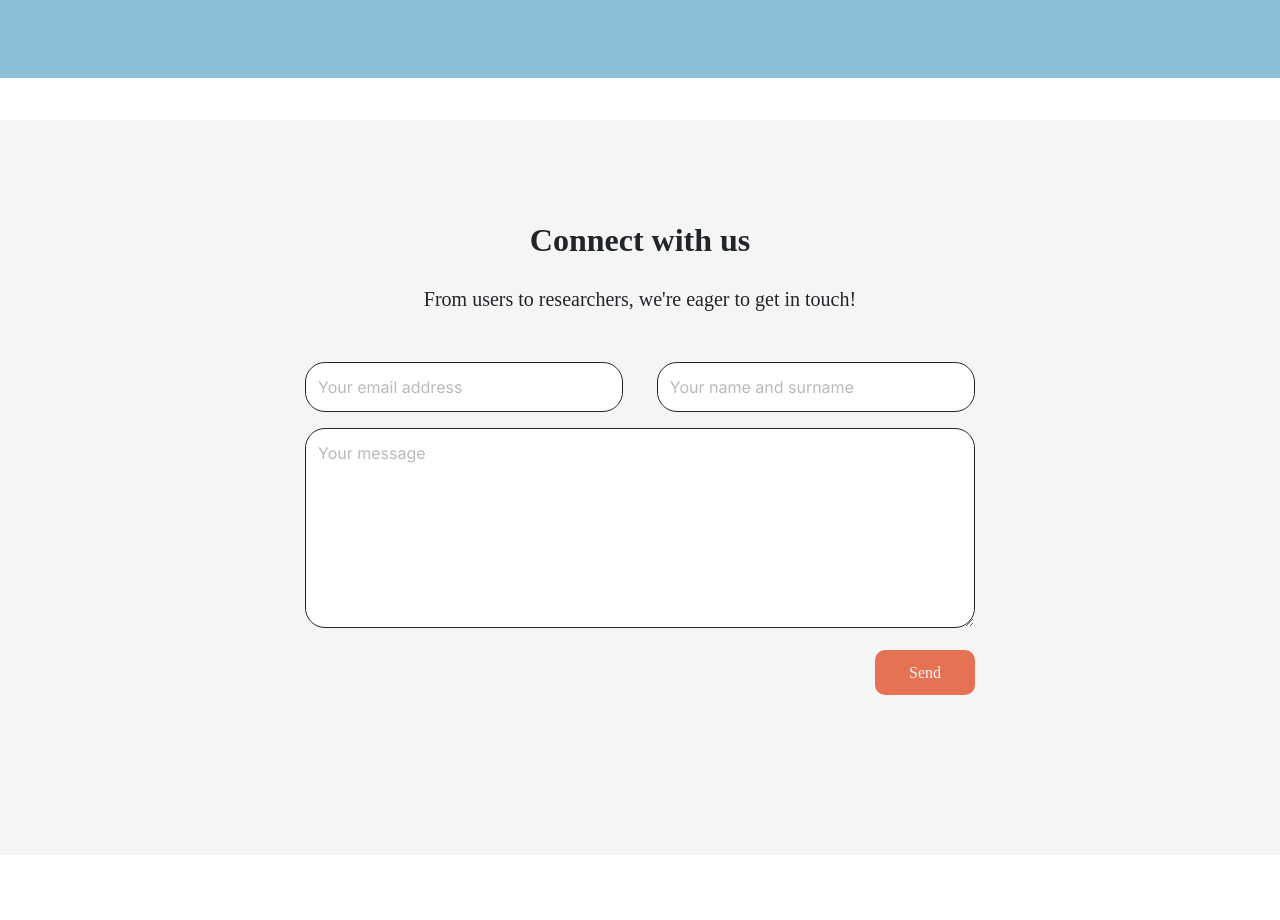
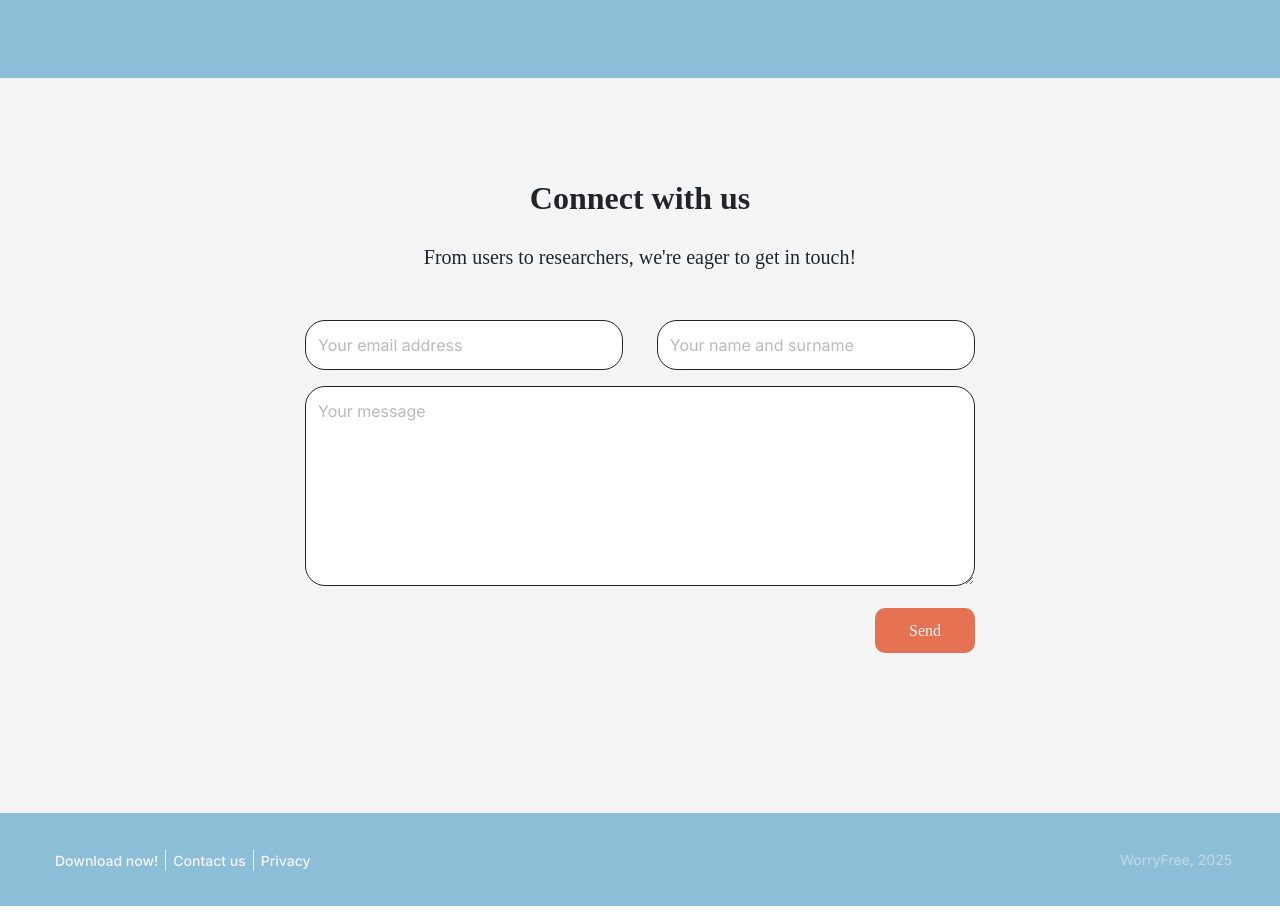
Before and after one commit to irolinski/WorryFreeCBT_web_service, a Next.js app: page / in a window 1280 px wide. Shown: the part 680-1600 px from the top of the page. Built offline with nearby package versions, Linux system fonts and the light colour scheme; a web font is replaced by a local one.

Commit message:
feat: add and configure footer

```diff
--- a/src/app/(home)/page.tsx
+++ b/src/app/(home)/page.tsx
@@ -1,13 +1,17 @@
 import React from "react";
+import Footer from "@/components/Footer";
 import ContactScreen from "@/components/screens/Contact";
 import LandingScreen from "@/components/screens/Landing";
 
 export default function HomePage() {
   return (
     <React.Fragment>
-      <div className="main">
-        <LandingScreen />
-        <ContactScreen />
+      <div className="flex flex-col">
+        <div className="main">
+          <LandingScreen />
+          <ContactScreen />
+        </div>
+        <Footer />
       </div>
     </React.Fragment>
   );
--- a/src/app/globals.scss
+++ b/src/app/globals.scss
@@ -23,14 +23,8 @@ $xxl: 1536px; // '2xl' in tailwind
 
 // all
 
-a {
-  font-weight: 500;
-  color: #646cff;
-  text-decoration: inherit;
-
-  &:hover {
-    color: #535bf2;
-  }
+html {
+  scroll-behavior: smooth;
 }
 
 body {
@@ -53,7 +47,8 @@ h3 {
   font-family: Kodchasan;
 }
 
-button {
+button,
+a {
   transition: 0.2s;
   &:hover,
   &:active {
@@ -94,8 +89,8 @@ button {
   min-height: 100%;
   overflow: hidden;
 
-  @media (min-width: $xl) {
-    min-height: 800px;
+  @media (min-width: $xxl) {
+    min-height: 1080px;
   }
 }
 
@@ -469,3 +464,56 @@ button {
     }
   }
 }
+
+.footer {
+  display: flex;
+  flex-direction: row;
+  justify-content: space-between;
+  align-items: center;
+  padding: 0 1em 0 1em;
+  bottom: 0;
+  width: 100vw;
+  height: 93px;
+  background-color: $main-blue;
+
+  @media (min-width: $md) {
+    padding: 0 2em 0 2em;
+  }
+  @media (min-width: $xl) {
+    padding: 0 3em 0 3em;
+  }
+
+  h2,
+  h3,
+  p,
+  span,
+  a {
+    color: $off-white;
+    font-size: 14px !important;
+    font-family: Inter;
+
+    @media (min-width: $sm) {
+      font-size: 24px;
+    }
+  }
+
+  .footer-links-container {
+    .footer-link {
+      display: inline-block;
+      font-weight: 500;
+      text-decoration: inherit;
+      padding: 0 0.5em 0 0.5em;
+
+      &:not(:last-child) {
+        // apply to every element except the last one
+        border-right: 1px solid $off-white;
+      }
+    }
+  }
+
+  .footer-brand {
+    // margin: 0 0 0 8px;
+    opacity: 0.5;
+    text-align: end;
+  }
+}
--- /dev/null
+++ b/src/components/Footer.tsx
@@ -0,0 +1,26 @@
+const Footer = () => {
+  type LinkObj = { name: string; link: string };
+
+  const footerLinks: LinkObj[] = [
+    { name: "Download now!", link: "#landing-screen" },
+    { name: "Contact us", link: "#contact-screen" },
+    { name: "Privacy ", link: "/privacy" },
+  ];
+
+  return (
+    <div className="footer">
+      <div className="footer-links-container">
+        {footerLinks.map((link: LinkObj, indexNum: number) => (
+          <a className="footer-link" href={link.link} key={indexNum}>
+            {link.name}
+          </a>
+        ))}
+      </div>
+      <div className="footer-brand">
+        <h3>WorryFree, 2025</h3>
+      </div>
+    </div>
+  );
+};
+
+export default Footer;
--- a/src/components/screens/Contact.tsx
+++ b/src/components/screens/Contact.tsx
@@ -106,7 +106,7 @@ const ContactScreen = () => {
   };
 
   return (
-    <div className="section">
+    <div className="section" id="contact-screen">
       <div className="contact-screen">
         <div className="content">
           <div className="screen-header">
--- a/src/components/screens/Landing.tsx
+++ b/src/components/screens/Landing.tsx
@@ -2,7 +2,7 @@ import Image from "next/image";
 
 const LandingScreen = () => {
   return (
-    <div className="section">
+    <div className="section" id="landing-screen">
       <div className="landing-screen">
         <div className="content">
           <div className="landing-main">
```
